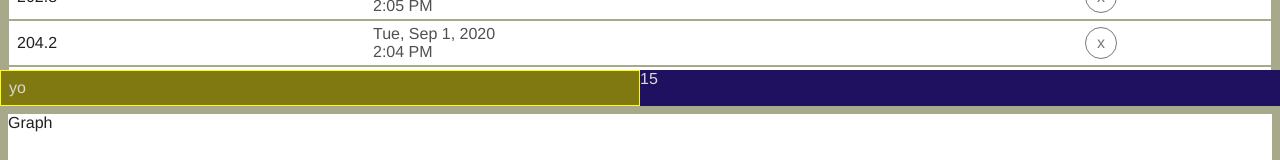
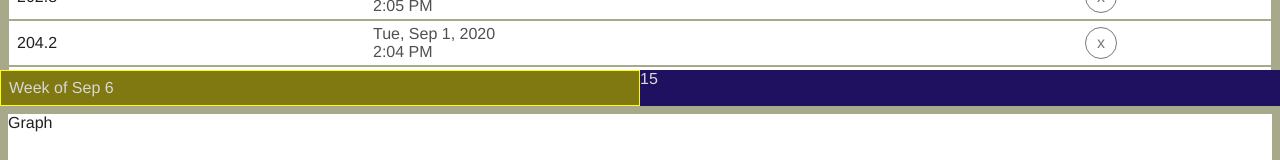
Before and after one commit to philrmass/weight-tracker, a React app: page / in a window 1280 px wide. Shown: the part 270-430 px from the top of the page. Built offline with nearby package versions, Linux system fonts and the light colour scheme; the HTML template or start-up script is replaced by a standard one.

Commit message:
add week time

```diff
--- a/src/utilities/times.js
+++ b/src/utilities/times.js
@@ -11,18 +11,15 @@ export function getDate(at) {
 }
 
 export function getWeek(at) {
-  /*
   const dayOptions = {
-    weekday: 'short',
     day: 'numeric',
     month: 'short',
-    year: 'numeric',
   };
 
   const date = new Date(at);
-  return date.toLocaleString('en-us', dayOptions);
-  */
-  return 'yo';
+  const dateStr = date.toLocaleString('en-us', dayOptions);
+
+  return `Week of ${dateStr}`;
 }
 
 export function getTime(at) {
```
